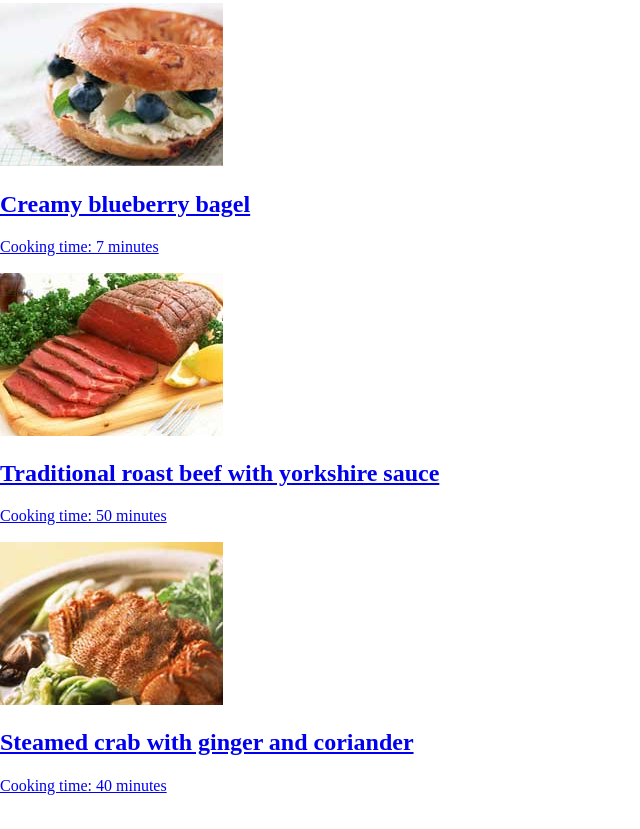
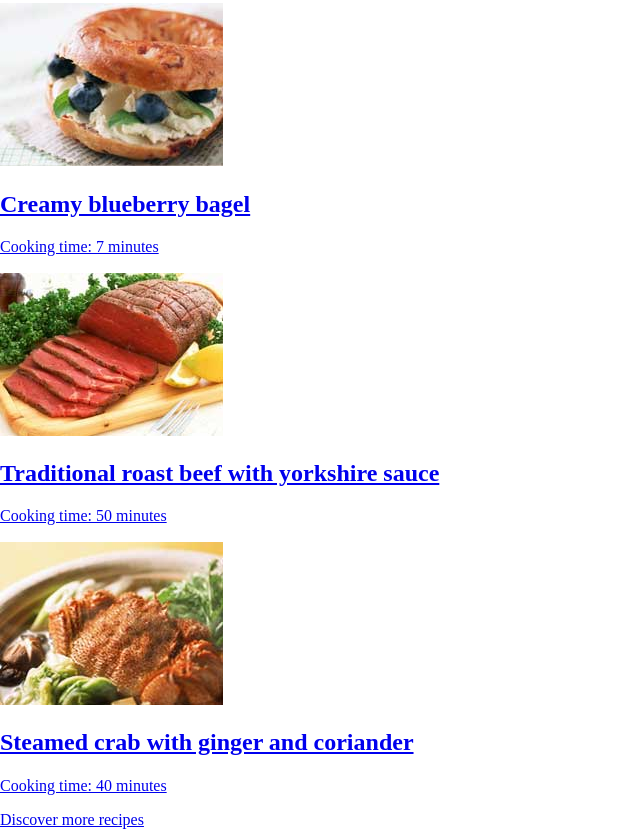
Before and after one commit to ispoljari/JSCSS-Project, a plain HTML site: page index.html in a window 1280 px wide. Shown: the part 520-1349 px from the top of the page, without its empty margins (0-640 px from the left). Drawn offline with Linux system fonts and the light colour scheme.

Commit message:
html_feat: Add the 'Add more recipes' button to bottom of main/recipes

```diff
--- a/index.html
+++ b/index.html
@@ -78,6 +78,8 @@
         </a>
       </div>
 
+      <a href="#10"> Discover more recipes</a>
+
     </div>
 
     <aside>
```
